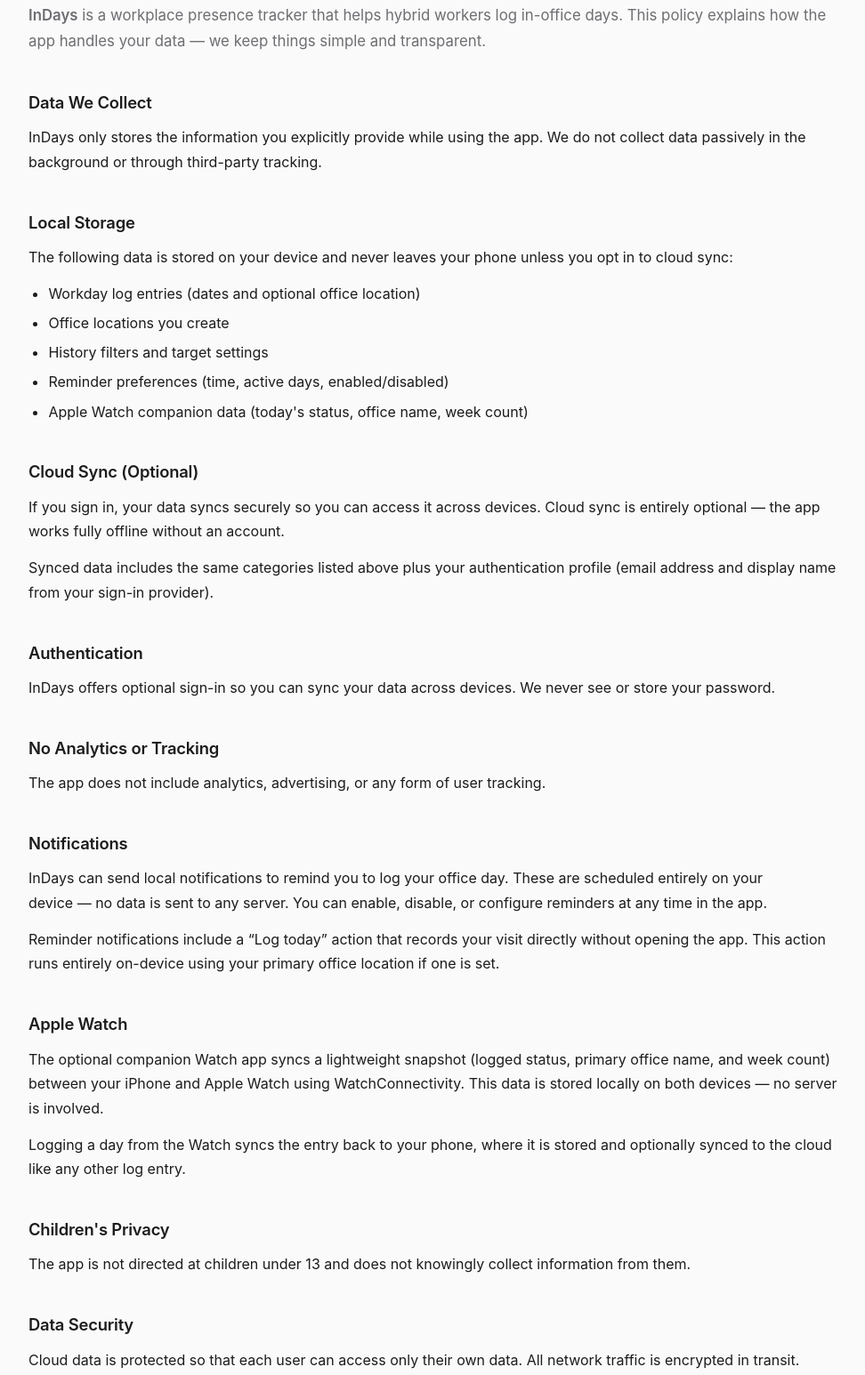
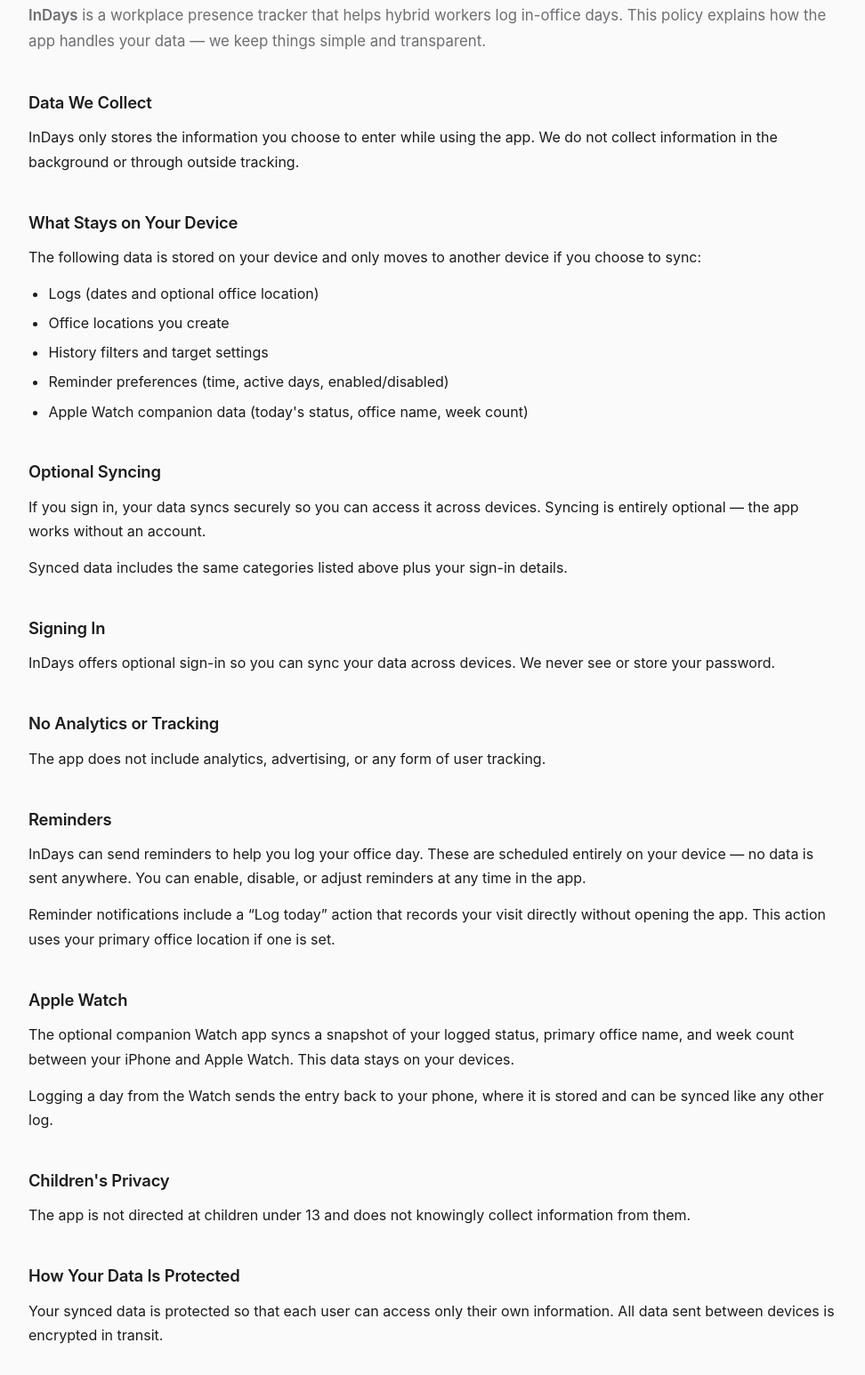
Before and after one commit to saadjs/in-days-docs, a website: page docs/privacy.html in a window 1280 px wide. Shown: the part 243-1789 px from the top of the page at 89% size, without its empty margins (152-1124 px from the left). Drawn offline with Linux system fonts and the light colour scheme.

Commit message:
some docs cleanup

```diff
--- a/docs/privacy.html
+++ b/docs/privacy.html
@@ -31,34 +31,31 @@
 
       <h2>Data We Collect</h2>
       <p>
-        InDays only stores the information you explicitly provide while using the app. We do not
-        collect data passively in the background or through third-party tracking.
+        InDays only stores the information you choose to enter while using the app. We do not
+        collect information in the background or through outside tracking.
       </p>
 
-      <h2>Local Storage</h2>
+      <h2>What Stays on Your Device</h2>
       <p>
-        The following data is stored on your device and never leaves your phone unless you opt in to
-        cloud sync:
+        The following data is stored on your device and only moves to another device if you choose
+        to sync:
       </p>
       <ul>
-        <li>Workday log entries (dates and optional office location)</li>
+        <li>Logs (dates and optional office location)</li>
         <li>Office locations you create</li>
         <li>History filters and target settings</li>
         <li>Reminder preferences (time, active days, enabled/disabled)</li>
         <li>Apple Watch companion data (today's status, office name, week count)</li>
       </ul>
 
-      <h2>Cloud Sync (Optional)</h2>
+      <h2>Optional Syncing</h2>
       <p>
-        If you sign in, your data syncs securely so you can access it across devices. Cloud sync is
-        entirely optional&nbsp;&mdash;&nbsp;the app works fully offline without an account.
+        If you sign in, your data syncs securely so you can access it across devices. Syncing is
+        entirely optional&nbsp;&mdash;&nbsp;the app works without an account.
       </p>
-      <p>
-        Synced data includes the same categories listed above plus your authentication profile
-        (email address and display name from your sign-in provider).
-      </p>
+      <p>Synced data includes the same categories listed above plus your sign-in details.</p>
 
-      <h2>Authentication</h2>
+      <h2>Signing In</h2>
       <p>
         InDays offers optional sign-in so you can sync your data across devices. We never see or
         store your password.
@@ -67,27 +64,26 @@
       <h2>No Analytics or Tracking</h2>
       <p>The app does not include analytics, advertising, or any form of user tracking.</p>
 
-      <h2>Notifications</h2>
+      <h2>Reminders</h2>
       <p>
-        InDays can send local notifications to remind you to log your office day. These are
-        scheduled entirely on your device&nbsp;&mdash;&nbsp;no data is sent to any server. You can
-        enable, disable, or configure reminders at any time in the app.
+        InDays can send reminders to help you log your office day. These are scheduled entirely on
+        your device&nbsp;&mdash;&nbsp;no data is sent anywhere. You can enable, disable, or adjust
+        reminders at any time in the app.
       </p>
       <p>
         Reminder notifications include a &ldquo;Log today&rdquo; action that records your visit
-        directly without opening the app. This action runs entirely on-device using your primary
-        office location if one is set.
+        directly without opening the app. This action uses your primary office location if one is
+        set.
       </p>
 
       <h2>Apple Watch</h2>
       <p>
-        The optional companion Watch app syncs a lightweight snapshot (logged status, primary office
-        name, and week count) between your iPhone and Apple Watch using WatchConnectivity. This data
-        is stored locally on both devices&nbsp;&mdash;&nbsp;no server is involved.
+        The optional companion Watch app syncs a snapshot of your logged status, primary office
+        name, and week count between your iPhone and Apple Watch. This data stays on your devices.
       </p>
       <p>
-        Logging a day from the Watch syncs the entry back to your phone, where it is stored and
-        optionally synced to the cloud like any other log entry.
+        Logging a day from the Watch sends the entry back to your phone, where it is stored and can
+        be synced like any other log.
       </p>
 
       <h2>Children's Privacy</h2>
@@ -96,16 +92,16 @@
         them.
       </p>
 
-      <h2>Data Security</h2>
+      <h2>How Your Data Is Protected</h2>
       <p>
-        Cloud data is protected so that each user can access only their own data. All network
-        traffic is encrypted in transit.
+        Your synced data is protected so that each user can access only their own information. All
+        data sent between devices is encrypted in transit.
       </p>
 
       <h2>Data Deletion</h2>
       <p>
         You can delete individual log entries from within the app. To delete your account and all
-        associated cloud data, email
+        synced data, email
         <a href="mailto:webdevsaad@gmail.com">webdevsaad@gmail.com</a> and we will process your
         request promptly.
       </p>
```
Also changed, not shown: docs/support.html (+11 -12 lines), README.md.
